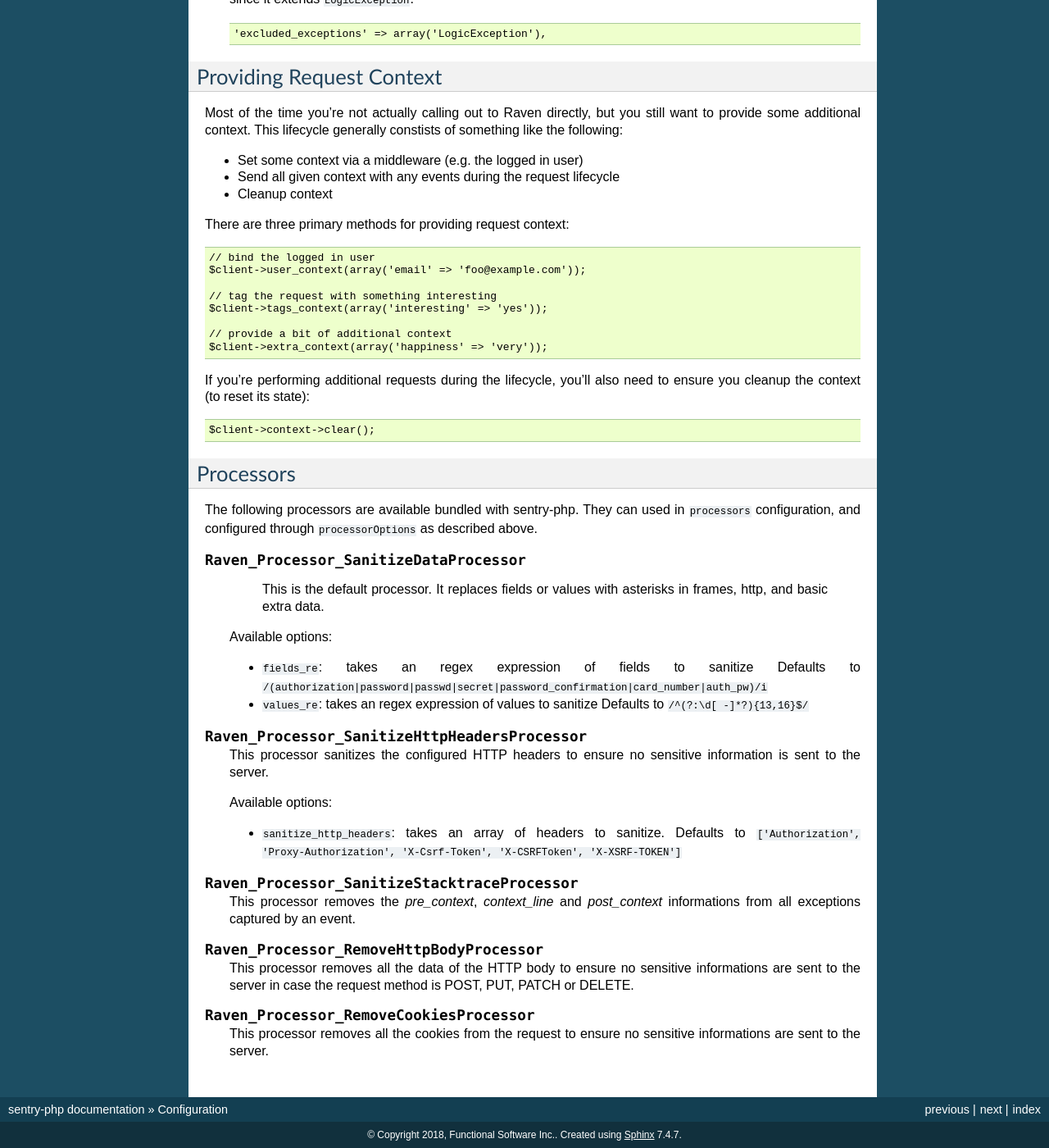
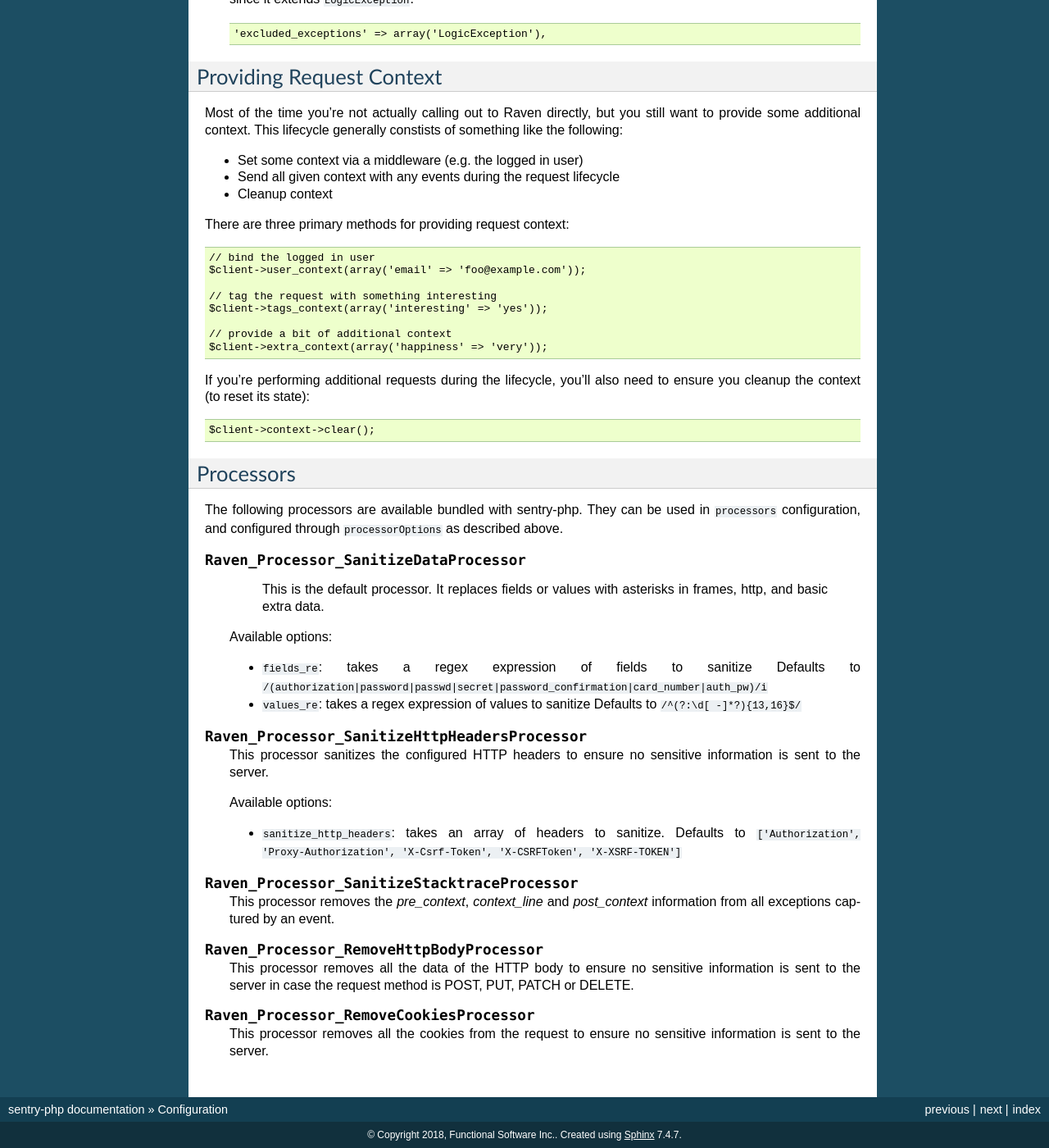
Before and after one commit to getsentry/sentry-php, a Sphinx documentation site: the page built from docs/config.rst, in a window 1280 px wide and 1400 px high, scrolled down 3582 px. Shown: the whole window at 82% size. Built offline with Sphinx 7.4.7, drawn with Linux system fonts in a browser that asks for light colours; the version number could not be read and is left out.

Commit message:
Update to fix minor grammar issues

```diff
--- a/docs/config.rst
+++ b/docs/config.rst
@@ -298,7 +298,7 @@ need to ensure you cleanup the context (to reset its state):
 Processors
 ----------
 
-The following processors are available bundled with sentry-php. They can used in ``processors`` configuration, and configured through ``processorOptions`` as described above.
+The following processors are available bundled with sentry-php. They can be used in ``processors`` configuration, and configured through ``processorOptions`` as described above.
 
 .. describe:: Raven_Processor_SanitizeDataProcessor
 
@@ -307,9 +307,9 @@ The following processors are available bundled with sentry-php. They can used in
 
    Available options:
 
-   - ``fields_re``: takes an regex expression of fields to sanitize
+   - ``fields_re``: takes a regex expression of fields to sanitize
      Defaults to ``/(authorization|password|passwd|secret|password_confirmation|card_number|auth_pw)/i``
-   - ``values_re``: takes an regex expression of values to sanitize
+   - ``values_re``: takes a regex expression of values to sanitize
      Defaults to ``/^(?:\d[ -]*?){13,16}$/``
 
 .. describe:: Raven_Processor_SanitizeHttpHeadersProcessor
@@ -325,15 +325,15 @@ The following processors are available bundled with sentry-php. They can used in
 .. describe:: Raven_Processor_SanitizeStacktraceProcessor
 
    This processor removes the `pre_context`, `context_line` and `post_context`
-   informations from all exceptions captured by an event.
+   information from all exceptions captured by an event.
 
 .. describe:: Raven_Processor_RemoveHttpBodyProcessor
 
    This processor removes all the data of the HTTP body to ensure no sensitive
-   informations are sent to the server in case the request method is POST, PUT,
+   information is sent to the server in case the request method is POST, PUT,
    PATCH or DELETE.
 
 .. describe:: Raven_Processor_RemoveCookiesProcessor
 
    This processor removes all the cookies from the request to ensure no sensitive
-   informations are sent to the server.
+   information is sent to the server.
```
